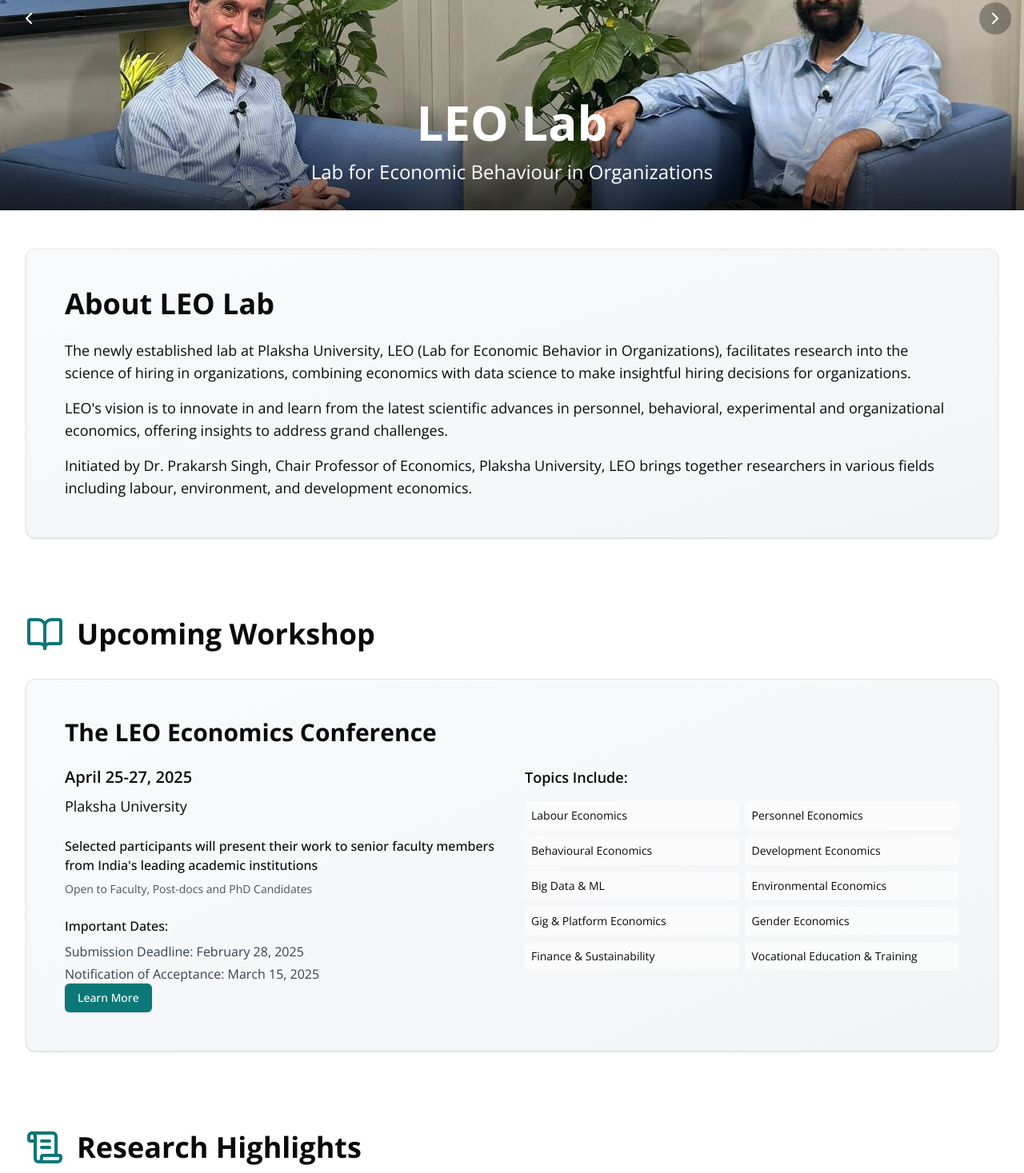
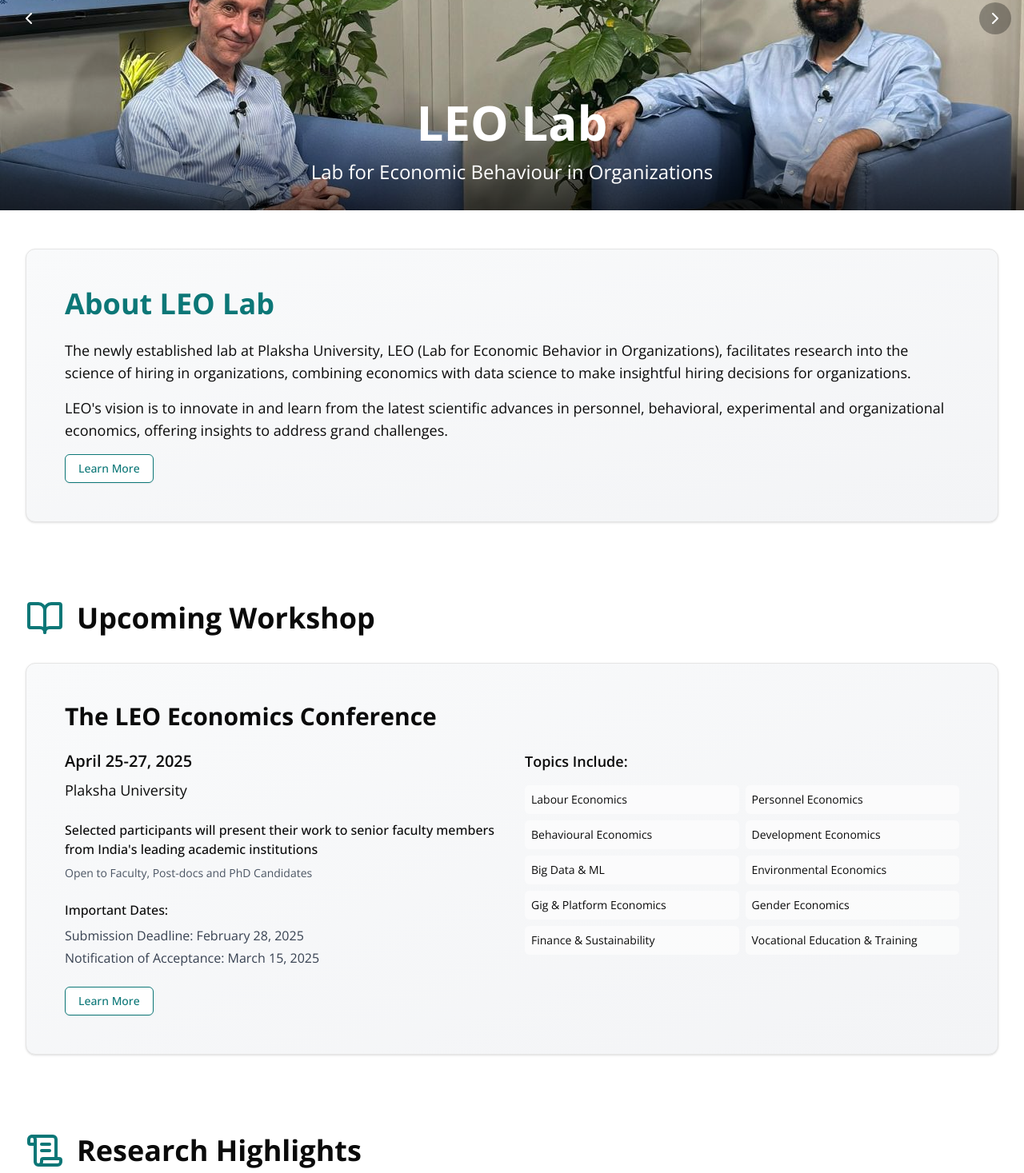
Before and after one commit to LEO-LAB-2025/website, a Next.js app: page / in a window 1280 px wide. Shown: the part 297-1764 px from the top of the page at 80% size. Built offline with nearby package versions, Linux system fonts and the light colour scheme.

Commit message:
changes2

```diff
--- a/app/page.tsx
+++ b/app/page.tsx
@@ -79,7 +79,7 @@
         <section className="mb-16 md:mb-24">
           <Card className="bg-gradient-to-br from-gray-50 to-gray-100">
             <CardContent className="p-8 md:p-12">
-              <h2 className="text-3xl md:text-4xl font-bold mb-6 text-leo-dark">About LEO Lab</h2>
+              <h2 className="text-3xl md:text-4xl font-bold mb-6 text-leo">About LEO Lab</h2>
               <div className="space-y-4 text-lg">
                 <p>
                   The newly established lab at Plaksha University, LEO (Lab for Economic Behavior in Organizations),
@@ -90,10 +90,11 @@
                   LEO's vision is to innovate in and learn from the latest scientific advances in personnel, behavioral,
                   experimental and organizational economics, offering insights to address grand challenges.
                 </p>
-                <p>
-                  Initiated by Dr. Prakarsh Singh, Chair Professor of Economics, Plaksha University, LEO brings together
-                  researchers in various fields including labour, environment, and development economics.
-                </p>
+
+                <Link href="/about" className="mt-6 block">
+                  <Button variant="outline" className="border-leo text-leo hover:bg-leo hover:text-white">Learn More</Button>
+                </Link>
+
               </div>
             </CardContent>
           </Card>
@@ -125,9 +126,10 @@
                       <li>Notification of Acceptance: March 15, 2025</li>
                     </ul>
                   </div>
-                  <Link href="/workshop">
-                    <Button className="bg-leo text-white hover:bg-leo/90">Learn More</Button>
-                  </Link>
+
+                  <Link href="/workshop" className='mt-6 block'>
+                  <Button variant="outline" className="border-leo text-leo hover:bg-leo hover:text-white">Learn More</Button>
+                </Link>
                 </div>
                 <div className="space-y-4">
                   <h4 className="text-lg font-semibold">Topics Include:</h4>
--- a/components/footer.tsx
+++ b/components/footer.tsx
@@ -1,4 +1,3 @@
-import Image from "next/image";
 import { Linkedin, Twitter } from "lucide-react";
 
 export function Footer() {
```
